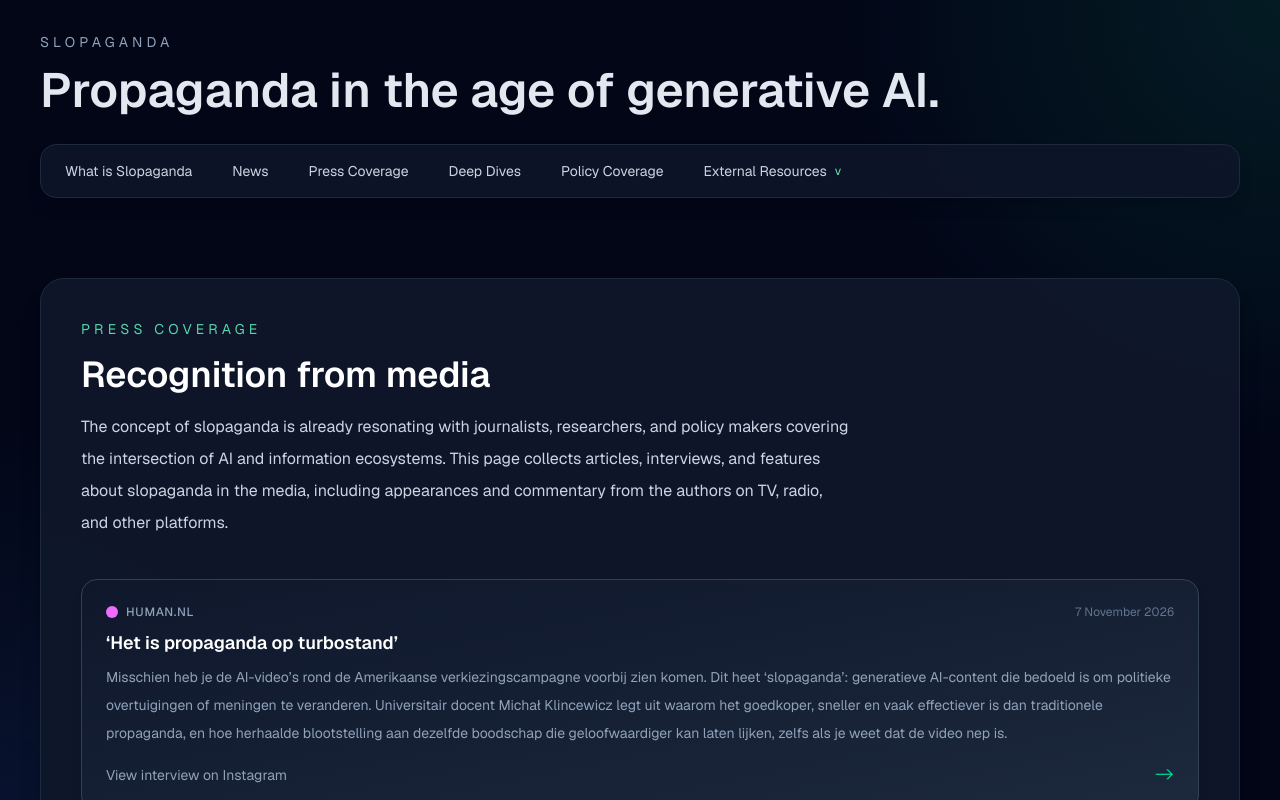
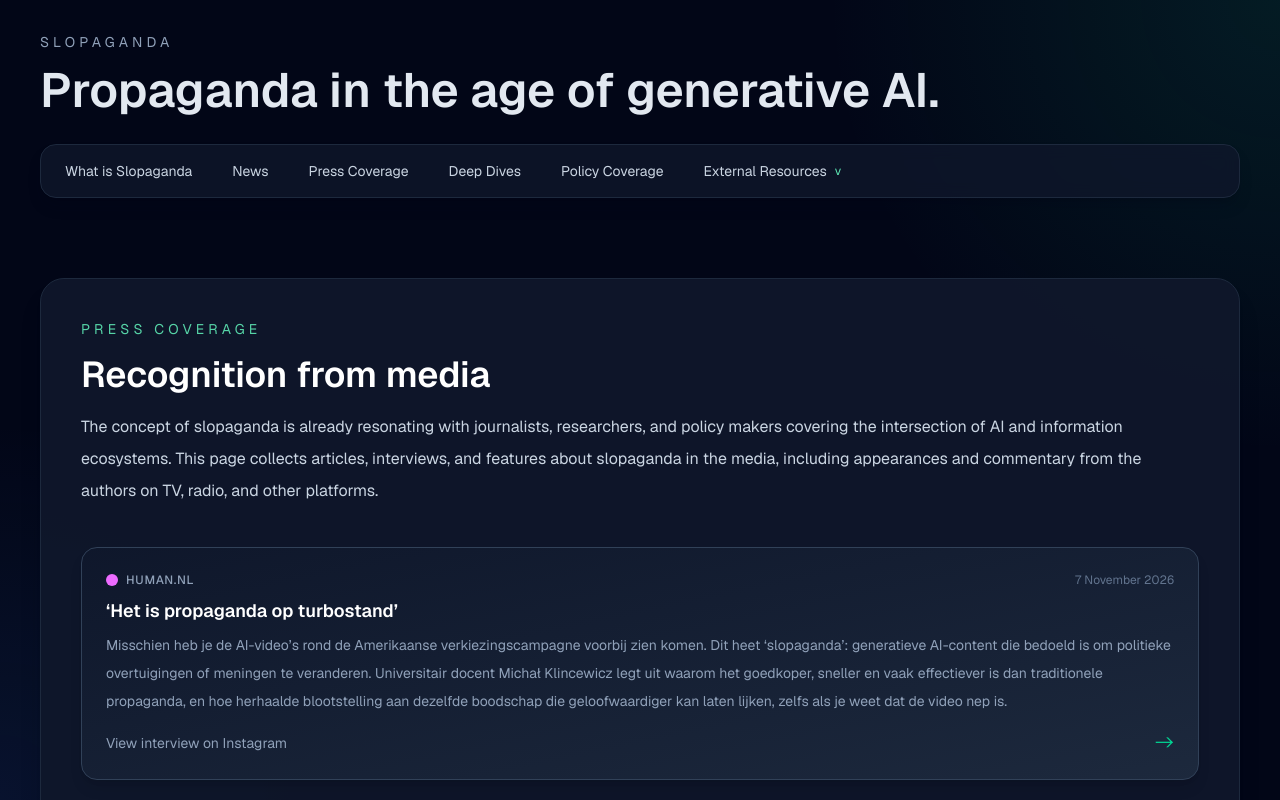
Before and after one commit to ebrahimifard/slopaganda, a Next.js app: page /press-coverage in a window 1280 px wide. Shown: the top 800 px of the page. Built offline with nearby package versions, Linux system fonts and the light colour scheme.

Commit message:
fixing a layout issue on Press Coverage page

```diff
--- a/src/app/press-coverage/page.tsx
+++ b/src/app/press-coverage/page.tsx
@@ -509,7 +509,7 @@ export default function PressCoveragePage() {
           <h1 className="text-3xl font-semibold text-white sm:text-4xl">
             Recognition from media
           </h1>
-          <p className="max-w-3xl leading-8 text-slate-300">
+          <p className="w-full leading-8 text-slate-300">
             The concept of slopaganda is already resonating with journalists,
             researchers, and policy makers covering the intersection of AI and
             information ecosystems. This page collects articles, interviews, and
```
